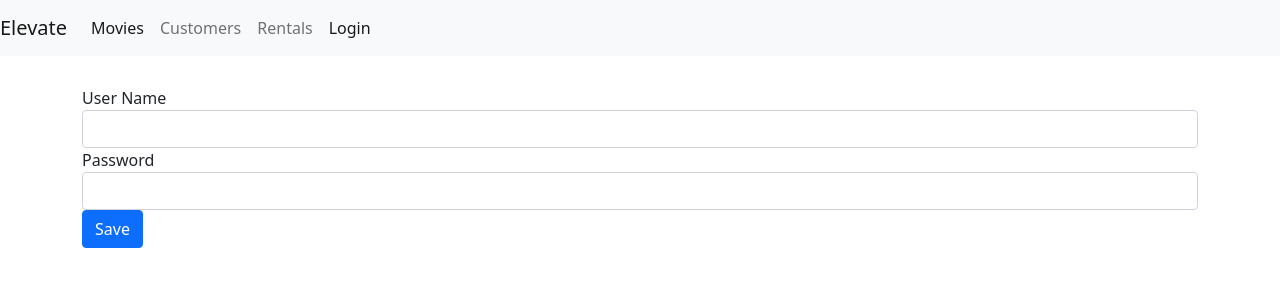
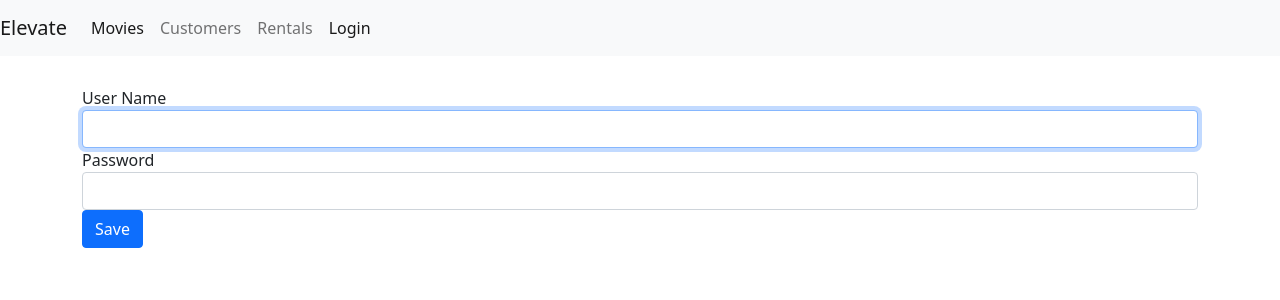
Before and after one commit to Veenakrishna2313/Elevate, a React (Create React App) app: page /login in a window 1280 px wide. Shown: the top 300 px of the page. Built offline with nearby package versions, Linux system fonts and the light colour scheme.

Commit message:
login form complete

```diff
--- a/src/Components/common/listGroup.jsx
+++ b/src/Components/common/listGroup.jsx
@@ -5,12 +5,15 @@ const ListGroup = ({items, textProperty, valueProperty, ItemSelect, selectedItem
    console.log("Props for genre");
   return (
         <ul className="list-group">
-        {items.map((item)=>
-        <li key={item[valueProperty]} onClick={()=>ItemSelect(item)} className={item===selectedItem?"list-group-item clickable active": "list-group-item clickable disabled"}>{item[textProperty]}</li>
+        {
+            items.map((item)=>
+            <li key={item[valueProperty]} onClick={()=>ItemSelect(item)} className={item===selectedItem?"list-group-item active clickable": "list-group-item clickable"} >{item[textProperty]}</li>
+            )}
 
-     )}
+            {/* items.map((item)=>
+            <li key={item[valueProperty]} onClick={()=>console.log("I got clicked")} className={item===selectedItem?"list-group-item clickable active": "list-group-item clickable disabled"}>{item[textProperty]}</li>
+            )} */}
         </ul>
-
     );
 
     }
--- a/src/Components/common/loginForm.jsx
+++ b/src/Components/common/loginForm.jsx
@@ -1,11 +1,35 @@
 import React, { Component } from 'react'
 
 class LoginForm extends Component {
+state={
+  account:{username:'', password:""}
+};
+
+  username=React.createRef();
+
+  // componentDidMount(){
+
+  //   this.username.current.focus();
+  // }
+
+  handleSubmit=e=>{
+    e.preventDefault();
+    console.log("form submitted");
+
+    const username=this.username.current.value;
+  }
+handleChange=(e)=>{
+
+  const account={...this.state.account};
+  account.username=e.currentTarget.value;
+  this.setState({account});
+}
+
   render() {
     return <div>
 
-    <form >
-      <div className="form-group"><label htmlFor="username">User Name</label><input id="username" type="text" className="form-control" /></div>
+    <form onSubmit={this.handleSubmit}>
+      <div className="form-group"><label htmlFor="username">User Name</label><input value={this.state.account.username} onChange={this.handleChange} autoFocus ref={this.username} id="username" type="text" className="form-control" /></div>
       <div className="form-group"><label htmlFor="password">Password</label><input id="password" type="text" className="form-control" /></div>
     <button className="btn btn-primary">Save</button>
     </form>
--- a/src/Components/moviesTable.jsx
+++ b/src/Components/moviesTable.jsx
@@ -1,12 +1,12 @@
 import React, { Component } from 'react';
-
+import {Link} from 'react-router-dom';
 import Like from './common/like';
 import Table from './common/table';
-import {Link} from 'react-router-dom';
+
 class MoviesTable extends Component  {
 
   columns=[
-    {path:'title', label:'Title', content:movie=> <Link to={`/movies/${movie._id}`}>{movie.title}</Link>},
+    {path:'title', label:'Title', content:movie=> <Link style={{textDecoration:"none", fontSize:"17px"}} to={`/movies/${movie._id}`}>{movie.title}</Link>},
     {path:'genre.name', label:'Genre'},
     {path:'numberInStock', label:'Stock'},
     {path:'dailyRentalRate', label:'Rate'},
```
